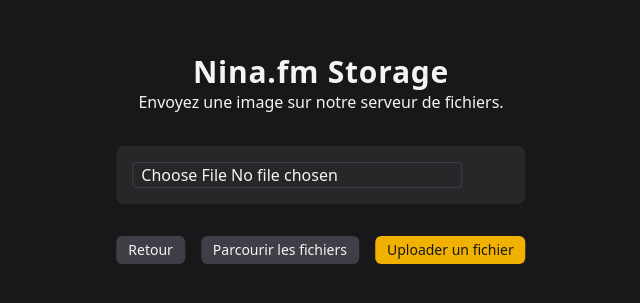
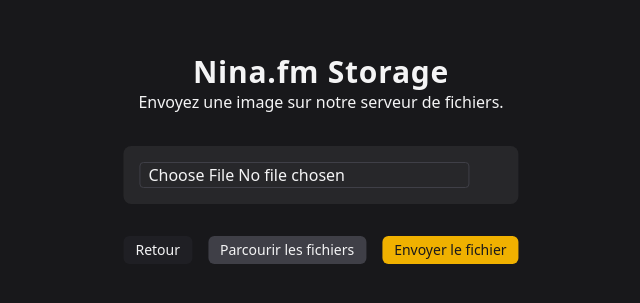
Before and after one commit to Nina-fm/nina.fm-storage, a website: page pages/upload.html in a window 1280 px wide. Shown: the part 241-544 px from the top of the page, without its empty margins (319-959 px from the left). Drawn offline with nearby package versions, Linux system fonts and the light colour scheme.

Commit message:
style: buttons

```diff
--- a/pages/upload.html
+++ b/pages/upload.html
@@ -24,7 +24,8 @@
                         class="border border-zinc-700 rounded px-2" />
                 </div>
                 <div class="flex justify-center gap-4">
-                    <a href="/" class="px-3 py-1 bg-zinc-700 hover:bg-zinc-600 text-sm text-zinc-100 w-fit rounded-md">
+                    <a href="/"
+                        class="px-3 py-1 bg-zinc-700/20 hover:bg-zinc-600 text-sm text-zinc-100 w-fit rounded-md">
                         Retour
                     </a>
                     <a href="/browse"
@@ -33,7 +34,7 @@
                     </a>
                     <button type="submit"
                         class="px-3 py-1 bg-yellow-500 hover:bg-yellow-600 text-sm text-zinc-900 w-fit rounded-md">
-                        Uploader un fichier
+                        Envoyer le fichier
                     </button>
                 </div>
             </div>
```
Also changed, not shown: index.html (+1 -2 lines), pages/browse.html (+1 -1 lines).
